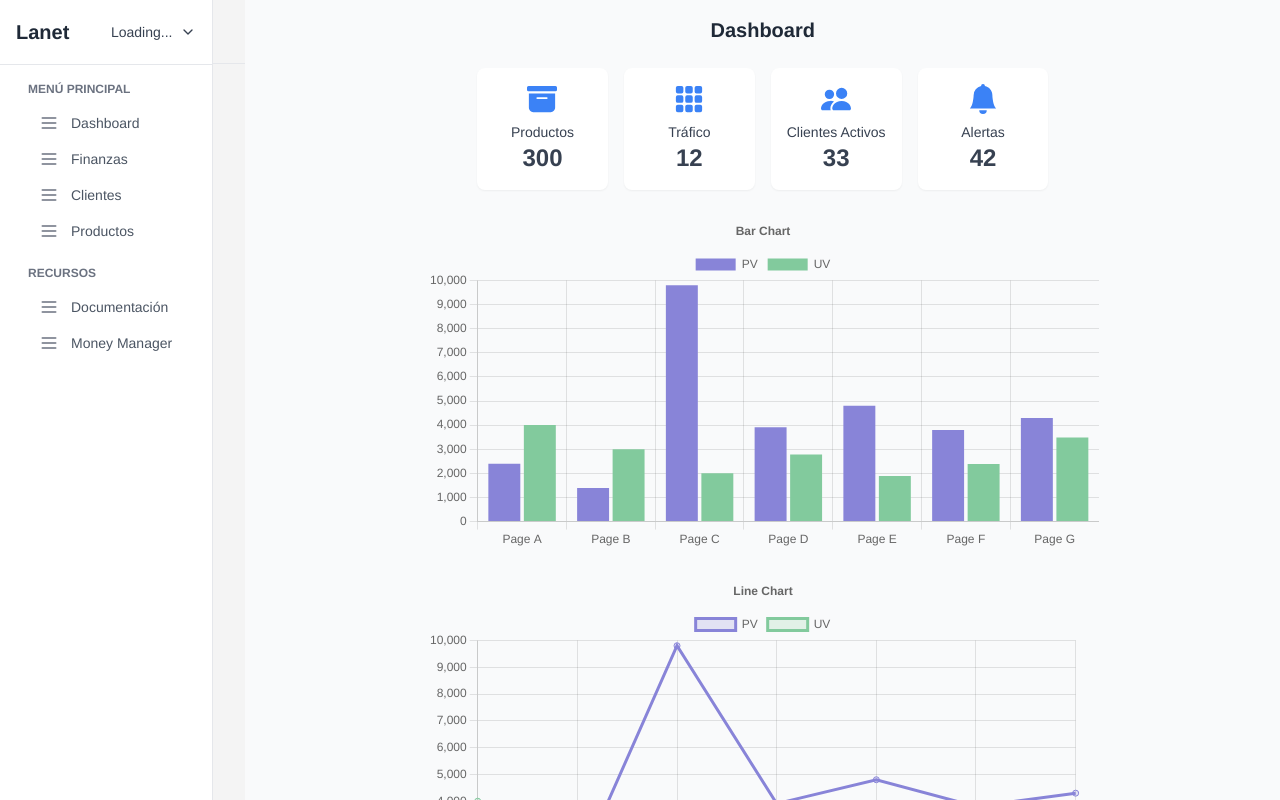
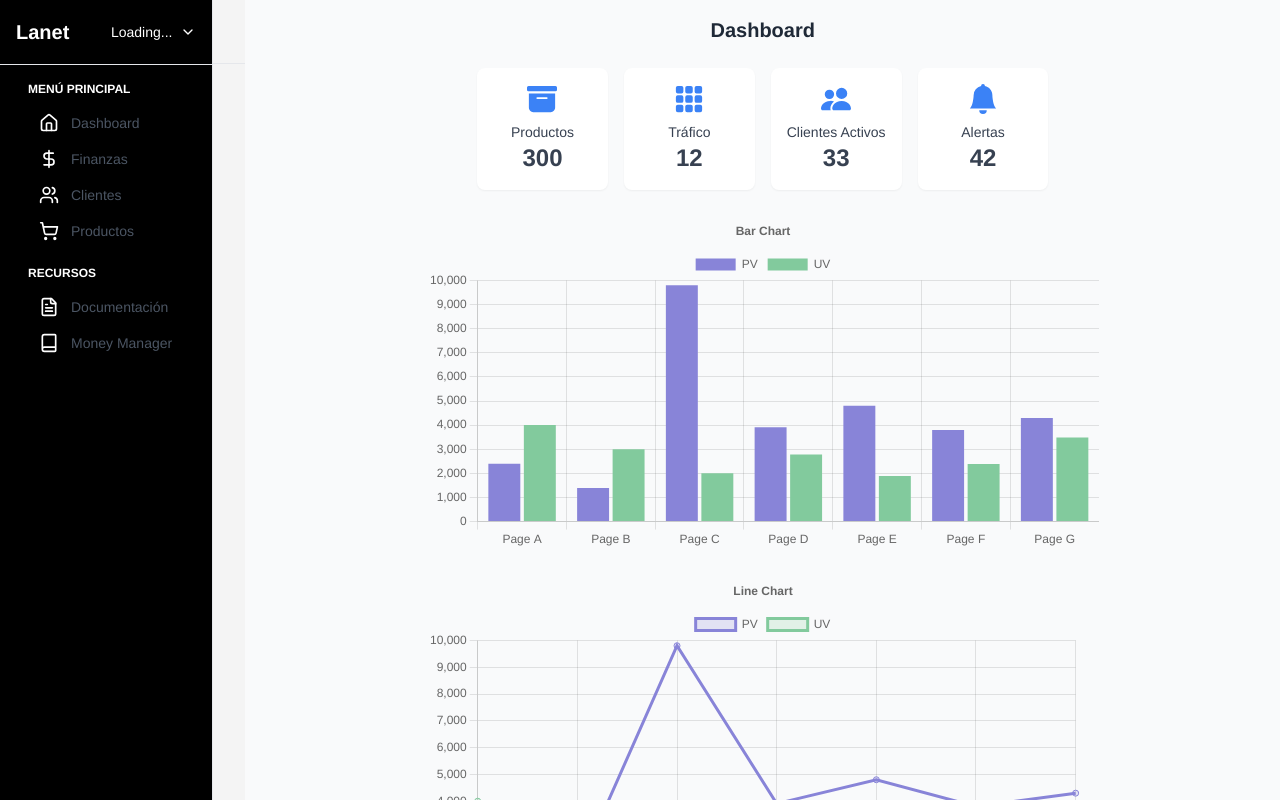
Before and after one commit to acamilodelgado0305/lanetdev-landing, a React (Vite) app: page /index in a window 1280 px wide. Built offline with nearby package versions, Linux system fonts and the light colour scheme; no server answers; sample sign-in values are in the browser's storage.

Commit message:
implementando iconos ajustando dashboard

```diff
--- a/src/components/root.jsx
+++ b/src/components/root.jsx
@@ -1,8 +1,7 @@
-import React, { useState, useEffect, useMemo } from "react";
-import { Outlet, Link, useNavigate } from "react-router-dom";
-import { ChevronDown, Menu, X } from "lucide-react";
+import React, { useState, useMemo } from "react";
+import { Outlet, Link } from "react-router-dom";
+import { ChevronDown, Menu, X, Home, FileText, Users, ShoppingCart, Book, DollarSign } from "lucide-react";
 import UserProfileHeader from './user/UserProfileHeader';
-
 
 // Componente SidebarLink
 const SidebarLink = ({ to, icon: Icon, children }) => (
@@ -10,16 +9,15 @@ const SidebarLink = ({ to, icon: Icon, children }) => (
     to={to}
     className="flex items-center p-2 text-sm text-gray-600 rounded-md hover:bg-gray-100 transition-colors duration-200"
   >
-    <Icon className="w-5 h-5 mr-3 text-gray-500" />
+    <Icon className="w-5 h-5 mr-3 text-white" />
     <span>{children}</span>
   </Link>
 );
 
-
 // Componente SidebarSection
 const SidebarSection = ({ title, children }) => (
   <div className="mb-4">
-    <h3 className="px-3 mb-2 text-xs font-semibold text-gray-500 uppercase">{title}</h3>
+    <h3 className="px-3 mb-2 text-xs font-semibold text-white uppercase">{title}</h3>
     {children}
   </div>
 );
@@ -30,12 +28,12 @@ export default function Root() {
   // Sidebar links (usando useMemo para evitar renders innecesarios)
   const sidebarLinks = useMemo(
     () => [
-      { to: "/index", label: "Dashboard" },
-      { to: "/index/new", label: "Finanzas" },
-      { to: "/index/clientes", label: "Clientes" },
-      { to: "/productos", label: "Productos" },
-      { to: "/index/doc", label: "Documentación" },
-      { to: "/index/moneymanager", label: "Money Manager" },
+      { to: "/index", label: "Dashboard", icon: Home },
+      { to: "/index/new", label: "Finanzas", icon: DollarSign },
+      { to: "/index/clientes", label: "Clientes", icon: Users },
+      { to: "/productos", label: "Productos", icon: ShoppingCart },
+      { to: "/index/doc", label: "Documentación", icon: FileText },
+      { to: "/index/moneymanager", label: "Money Manager", icon: Book },
     ],
     []
   );
@@ -45,7 +43,7 @@ export default function Root() {
       {/* Sidebar */}
       <aside
         className={`${isOpen ? "translate-x-0" : "-translate-x-full"
-          } fixed inset-y-0 left-0 z-50 w-64 bg-white border-r border-gray-200 transition-transform duration-300 ease-in-out lg:translate-x-0 lg:static lg:inset-0`}
+          } fixed inset-y-0 left-0 z-50 w-64 bg-black border-r border-gray-200 transition-transform duration-300 ease-in-out lg:translate-x-0 lg:static lg:inset-0`}
       >
         <div>
           <UserProfileHeader
@@ -56,14 +54,14 @@ export default function Root() {
         <nav className="px-4 py-4">
           <SidebarSection title="Menú principal">
             {sidebarLinks.slice(0, 4).map((link) => (
-              <SidebarLink key={link.to} to={link.to} icon={Menu}>
+              <SidebarLink key={link.to} to={link.to} icon={link.icon}>
                 {link.label}
               </SidebarLink>
             ))}
           </SidebarSection>
           <SidebarSection title="Recursos">
             {sidebarLinks.slice(4).map((link) => (
-              <SidebarLink key={link.to} to={link.to} icon={Menu}>
+              <SidebarLink key={link.to} to={link.to} icon={link.icon}>
                 {link.label}
               </SidebarLink>
             ))}
@@ -81,7 +79,6 @@ export default function Root() {
           >
             <Menu className="w-6 h-6" />
           </button>
-
         </header>
 
         {/* Page content */}
--- a/src/components/user/UserProfileHeader.jsx
+++ b/src/components/user/UserProfileHeader.jsx
@@ -15,7 +15,7 @@ const UserProfileHeader = ({ onToggle }) => {
     return (
         <div className="border-b border-gray-200">
             <div className="flex items-center justify-between h-16 px-4">
-                <span className="text-xl font-semibold text-gray-800">Lanet</span>
+                <span className="text-xl font-semibold text-white">Lanet</span>
                 <button
                     onClick={onToggle}
                     className="p-1 text-gray-600 rounded-md lg:hidden hover:bg-gray-100"
@@ -25,7 +25,7 @@ const UserProfileHeader = ({ onToggle }) => {
                 <div className="hidden lg:flex items-center ml-auto">
                     <div className="relative">
                         <button
-                            className="flex items-center text-sm text-gray-700 focus:outline-none"
+                            className="flex items-center text-sm text-white focus:outline-none"
                             onClick={handleDropdownToggle}
                         >
                             <span className="mr-2">{userName}</span>
@@ -41,20 +41,34 @@ const UserProfileHeader = ({ onToggle }) => {
 
             {/* Información del usuario que se despliega debajo del nombre */}
             {isDropdownOpen && user && (
-                <div className="px-4 py-1 bg-gray-100">
+                <div className=" border-y-2 px-4 py-1 bg-black text-gray-300">
                     <div className="flex flex-col items-center mb-4">
                         <img
                             src={profilePictureUrl}
                             alt={`${userName}'s profile`}
                             className="w-20 h-20 rounded-full mb-1"
                         />
-                        <p className="text-lg font-semibold text-gray-700">{userName}</p>
+                        <p className="text-lg font-semibold text-white">{userName}</p>
                     </div>
-                    <div>
-                        {user.email && <p className="text-sm text-gray-500">Email: {user.email}</p>}
-                        {user.address && <p className="text-sm text-gray-500">Address: {user.address}</p>}
-                        {user.phone && <p className="text-sm text-gray-500">Phone: {user.phone}</p>}
-                        <p className="text-sm text-gray-500">Role: Admin</p>
+                    <div className="text-gray-300">
+                        {user.email && (
+                            <p className="text-sm">
+                                <span className="font-bold text-white">Email:</span> {user.email}
+                            </p>
+                        )}
+                        {user.address && (
+                            <p className="text-sm">
+                                <span className="font-bold text-white">Address:</span> {user.address}
+                            </p>
+                        )}
+                        {user.phone && (
+                            <p className="text-sm">
+                                <span className="font-bold text-white">Phone:</span> {user.phone}
+                            </p>
+                        )}
+                        <p className="text-sm">
+                            <span className="font-bold text-white">Role:</span> Admin
+                        </p>
                     </div>
                 </div>
             )}
```
